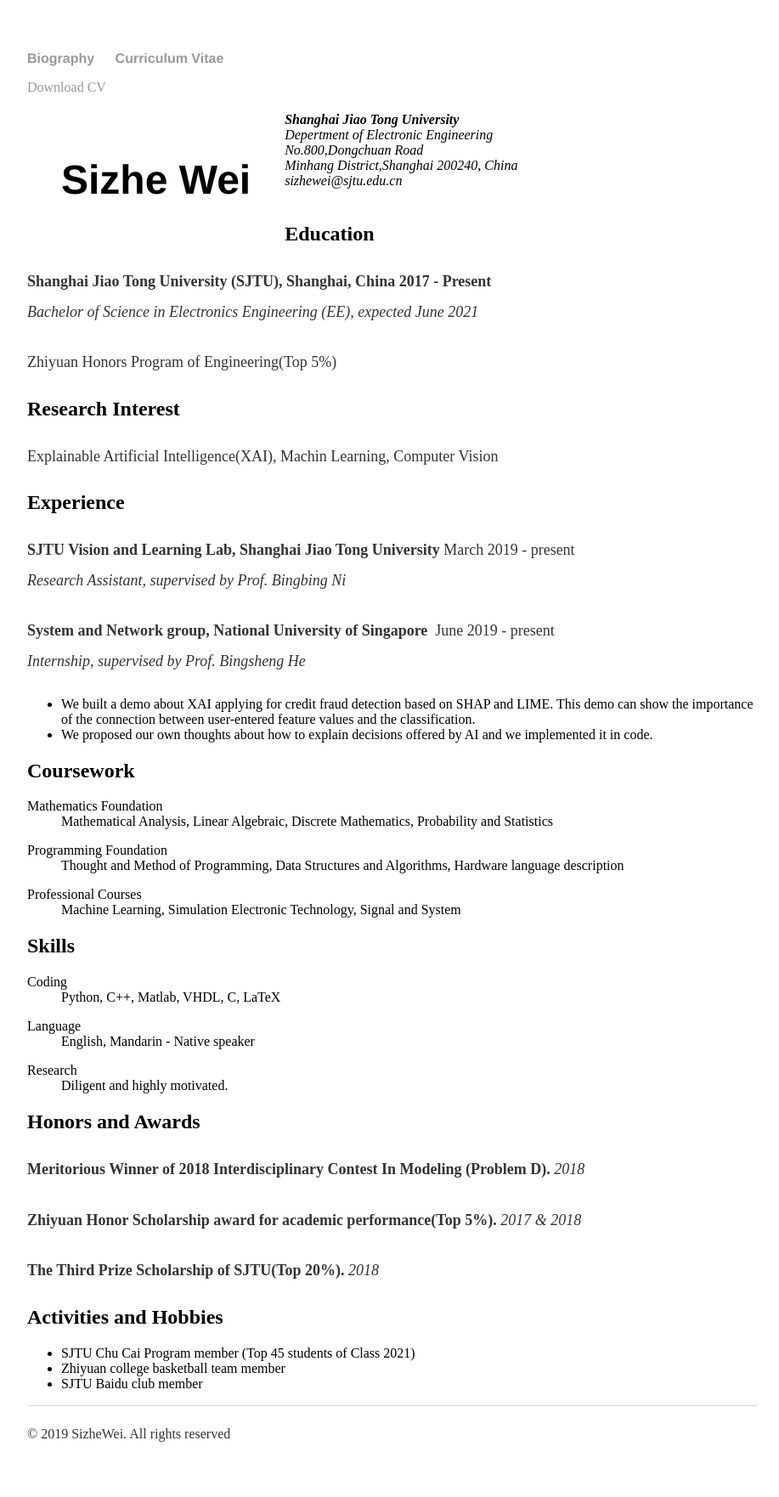
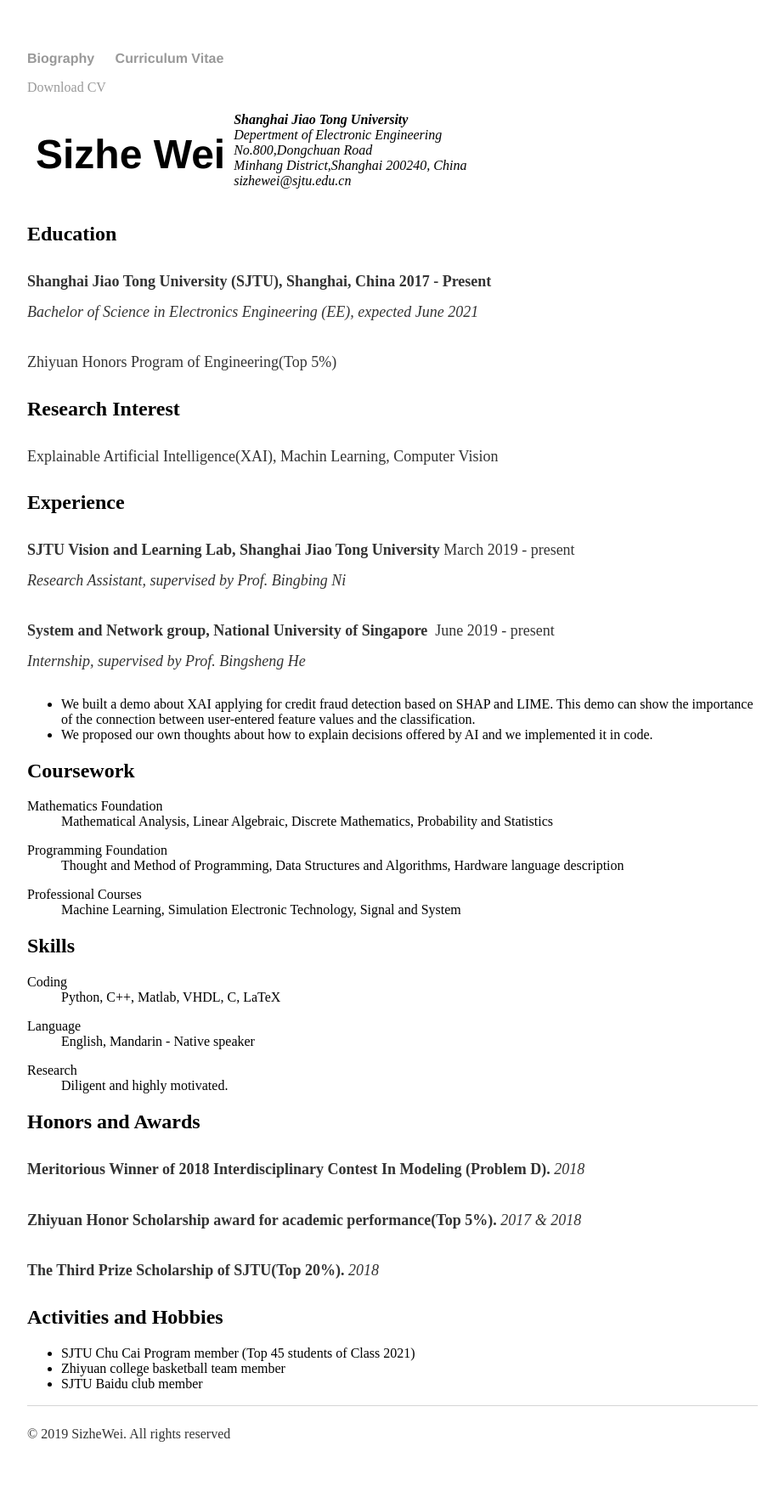
Before and after one commit to SizheWei/SizheWei.github.io, a Jekyll site: the page built from cv/index.html, in a window 1280 px wide. Shown: the whole page at 85% size, without its empty margins (178-1095 px from the left). Built offline with Jekyll 4.4.1, drawn with Linux system fonts in a browser that asks for light colours.

Commit message:
resize the width

```diff
--- a/cv/index.html
+++ b/cv/index.html
@@ -6,10 +6,10 @@
 	<a href="/files/SizheWei_CV.pdf" class="btn btn-default pull-right" title="Download CV as PDF">Download CV</a>
 				<!-- <div itemscope itemtype="http://data-vocabulary.org/Person"> -->
 		<div>
-			<div style="float:left;padding:40px">
+			<div style="float:left;padding:10px">
 				<span itemprop="name"><h1>Sizhe Wei</h1></span>
 			</div>
-			<div style="padding:20px;padding-left:60px">
+			<div style="padding:20px;padding-left:100px">
 				<address>
 					<span itemprop="affiliation"><strong>Shanghai Jiao Tong University</strong><br></span>
 					<span itemprop="affiliation">Depertment of Electronic Engineering<br></span>
```
